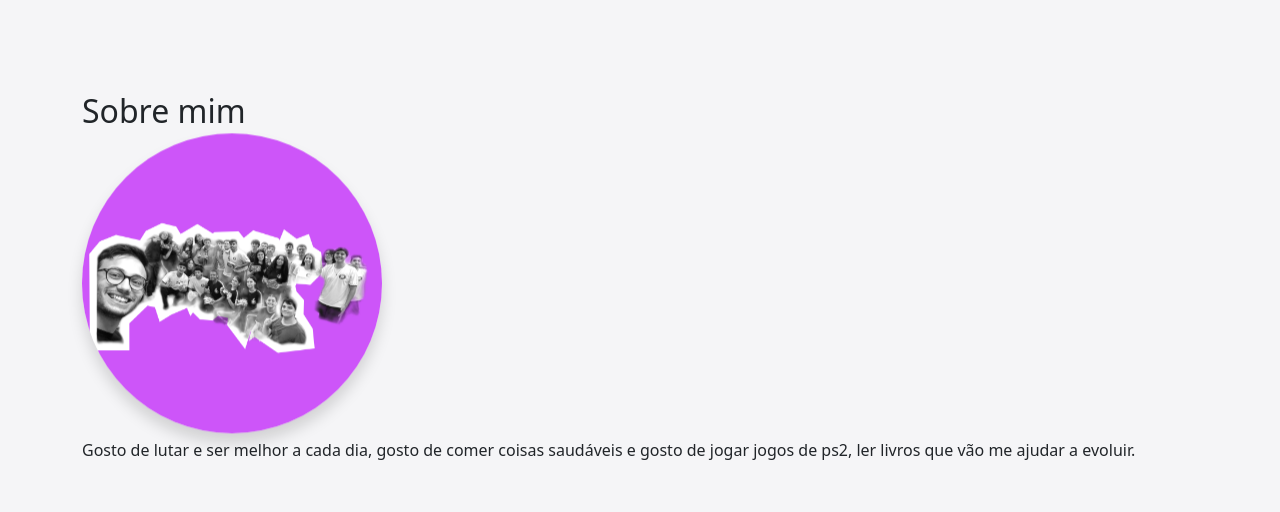
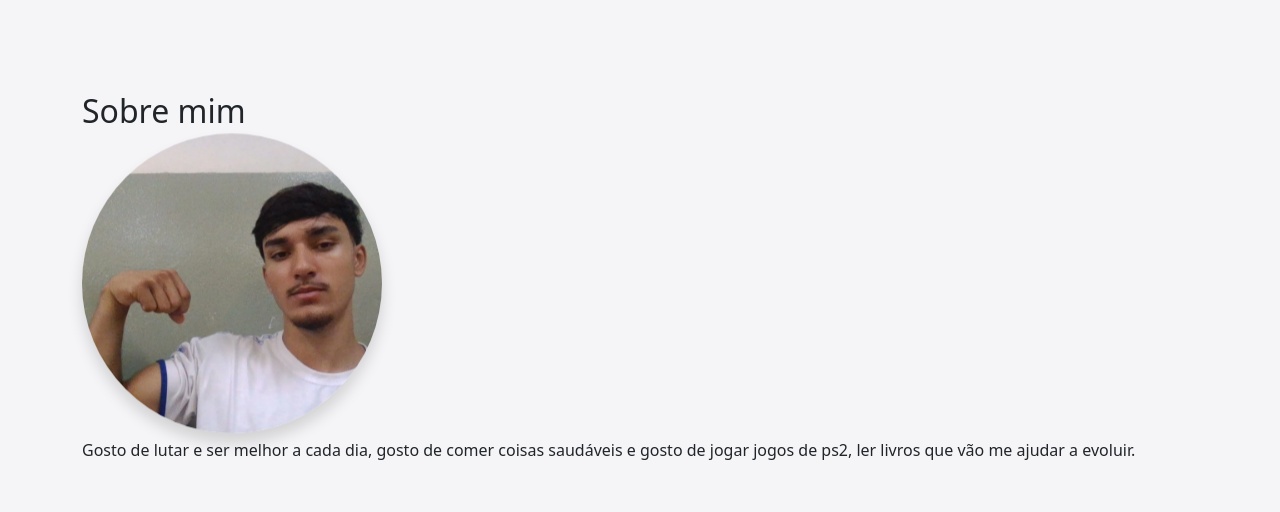
Before and after one commit to siqueira-09/portfolio, a plain HTML site: page index.html in a window 1280 px wide. Shown: the part 820-1332 px from the top of the page. Drawn offline with nearby package versions, Linux system fonts and the light colour scheme.

Commit message:
Mod a profile

```diff
--- a/styles.css
+++ b/styles.css
@@ -225,7 +225,7 @@ header {
     width: 300px;
     height: 300px;
     border-radius: 50%;
-    background: url('assets/profile.png') center/cover no-repeat;
+    background: url('assets/WIN_20250429_10_48_14_Pro.webp') center/cover no-repeat;
     overflow: hidden;
     animation: animate 6s ease-in-out infinite;
     box-shadow: 0 10px 15px rgba(0, 0, 0, 0.15);
```
Also changed, not shown: assets/WIN_20250429_10_48_14_Pro.webp (added).
